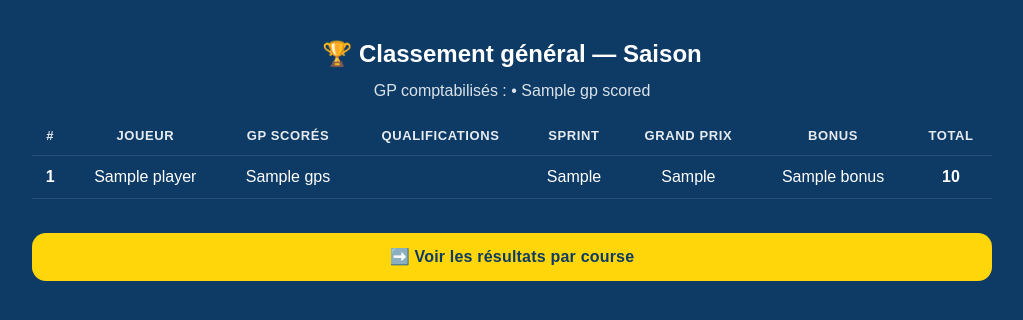
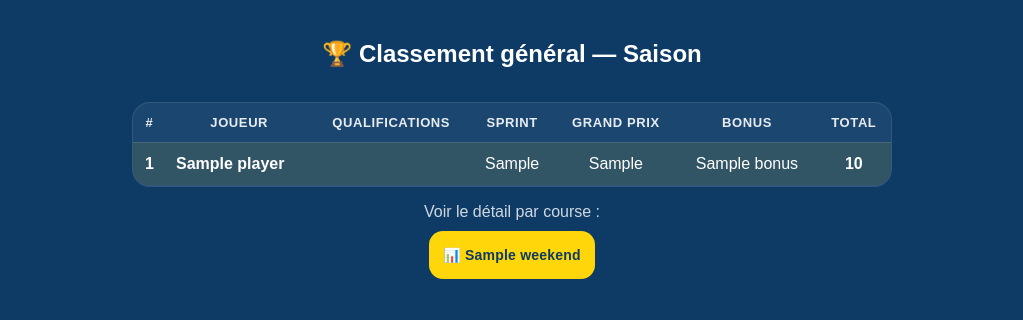
Before and after one commit to benjaminsoler07-lang/motogp-jeu, a Flask app: template templates/classement_general.html in a window 1280 px wide. Shown: the part 175-495 px from the top of the page, without its empty margins (128-1151 px from the left). Run offline with Flask 3, Linux system fonts and the light colour scheme; the template is opened without the code that fills it: most values are stand-ins (such as "Sample title", 1, 10 or a date in 2020); parts of the project's set-up code (start-up, migrations or seed data) failed here and were passed over.

Commit message:
Update classement_general.html

```diff
--- a/templates/classement_general.html
+++ b/templates/classement_general.html
@@ -1,26 +1,72 @@
 {% extends 'base.html' %}
-{% block title %}Classement général — Saison{% endblock %}
+{% block title %}Classement général — MotoGP{% endblock %}
+
 {% block content %}
   <h2>🏆 Classement général — Saison</h2>
 
   {% if notice %}
     <p class="notice">{{ notice }}</p>
-  {% else %}
-    {% if gp_scored and gp_scored|length > 0 %}
-      <p style="opacity:.85; margin-top:-6px;">
-        GP comptabilisés :
-        {% for g in gp_scored %}
-          <span style="white-space:nowrap;">• {{ g.label }}</span>
-        {% endfor %}
-      </p>
   {% endif %}
 
+  {% if rows|length > 0 %}
+
+    {# ========== PODIUM ========== #}
+    {% set first = podium[0] if podium|length > 0 else None %}
+    {% set second = podium[1] if podium|length > 1 else None %}
+    {% set third = podium[2] if podium|length > 2 else None %}
+
+    <div class="row" style="justify-content:center; align-items:stretch; margin-top:14px;">
+      {% if second %}
+        <div class="card" style="max-width:280px; flex:1;">
+          <div style="font-size:28px;">🥈</div>
+          <div style="font-weight:900; font-size:20px;">{{ second.player }}</div>
+          <div class="muted" style="margin-top:6px; font-weight:800;">{{ second.total }} pts</div>
+          <div class="row" style="justify-content:center; margin-top:10px;">
+            <span class="pill">Q: {{ second.q }}</span>
+            <span class="pill">S: {{ second.s }}</span>
+            <span class="pill">GP: {{ second.gp }}</span>
+            <span class="pill">B: {{ second.bonus }}</span>
+          </div>
+        </div>
+      {% endif %}
+
+      {% if first %}
+        <div class="card" style="max-width:320px; flex:1;">
+          <div style="font-size:32px;">🥇</div>
+          <div style="font-weight:900; font-size:22px;">{{ first.player }}</div>
+          <div class="muted" style="margin-top:6px; font-weight:900;">{{ first.total }} pts</div>
+          <div class="row" style="justify-content:center; margin-top:10px;">
+            <span class="pill">Q: {{ first.q }}</span>
+            <span class="pill">S: {{ first.s }}</span>
+            <span class="pill">GP: {{ first.gp }}</span>
+            <span class="pill">B: {{ first.bonus }}</span>
+          </div>
+          <div class="muted" style="margin-top:10px;">GP joués : <strong>{{ first.gps }}</strong></div>
+        </div>
+      {% endif %}
+
+      {% if third %}
+        <div class="card" style="max-width:280px; flex:1;">
+          <div style="font-size:28px;">🥉</div>
+          <div style="font-weight:900; font-size:20px;">{{ third.player }}</div>
+          <div class="muted" style="margin-top:6px; font-weight:800;">{{ third.total }} pts</div>
+          <div class="row" style="justify-content:center; margin-top:10px;">
+            <span class="pill">Q: {{ third.q }}</span>
+            <span class="pill">S: {{ third.s }}</span>
+            <span class="pill">GP: {{ third.gp }}</span>
+            <span class="pill">B: {{ third.bonus }}</span>
+          </div>
+        </div>
+      {% endif %}
+    </div>
+
+    {# ========== TABLEAU ========== #}
+    <div class="card" style="padding:0; overflow:auto; text-align:left; margin-top:14px;">
       <table class="classement">
         <thead>
           <tr>
             <th>#</th>
             <th>Joueur</th>
-          <th>GP scorés</th>
             <th>Qualifications</th>
             <th>Sprint</th>
             <th>Grand Prix</th>
@@ -30,10 +76,9 @@
         </thead>
         <tbody>
           {% for r in rows %}
-          <tr>
+            <tr class="{% if loop.index==1 %}row-gold{% elif loop.index==2 %}row-silver{% elif loop.index==3 %}row-bronze{% endif %}">
               <td><strong>{{ loop.index }}</strong></td>
-            <td>{{ r.player }}</td>
-            <td>{{ r.gps }}</td>
+              <td style="text-align:left;"><strong>{{ r.player }}</strong></td>
               <td>{{ r.q }}</td>
               <td>{{ r.s }}</td>
               <td>{{ r.gp }}</td>
@@ -43,9 +88,17 @@
           {% endfor %}
         </tbody>
       </table>
+    </div>
+
+    {# ========== LIENS RESULTATS PAR COURSE ========== #}
+    <div style="margin-top:16px;">
+      <div class="muted" style="margin-bottom:10px;">Voir le détail par course :</div>
+      <div class="row" style="justify-content:center;">
+        {% for w in weekends %}
+          <a class="btn btn-small" href="{{ url_for('results_by_race', gp=w.id) }}">📊 {{ w.label }}</a>
+        {% endfor %}
+      </div>
+    </div>
+
   {% endif %}
-
-  <div style="margin-top:16px;">
-    <a class="btn" href="{{ url_for('results_by_race') }}">➡️ Voir les résultats par course</a>
-  </div>
 {% endblock %}
```
Lines whose indentation alone changed are shown as unchanged.
